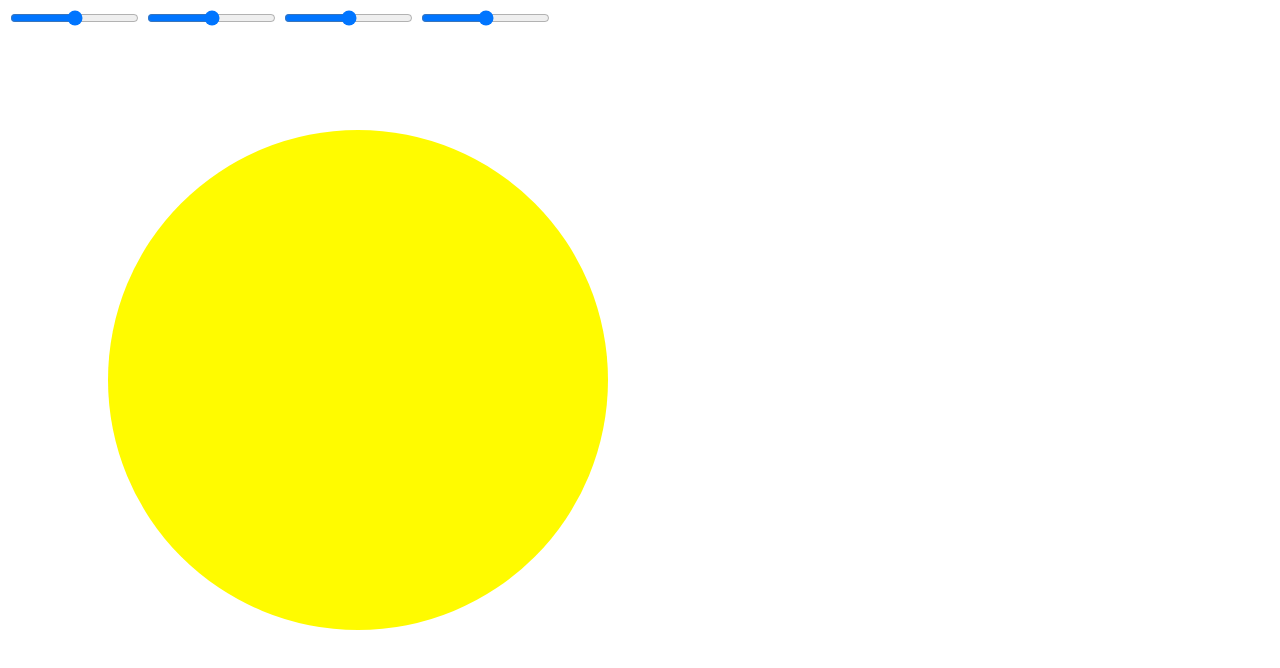
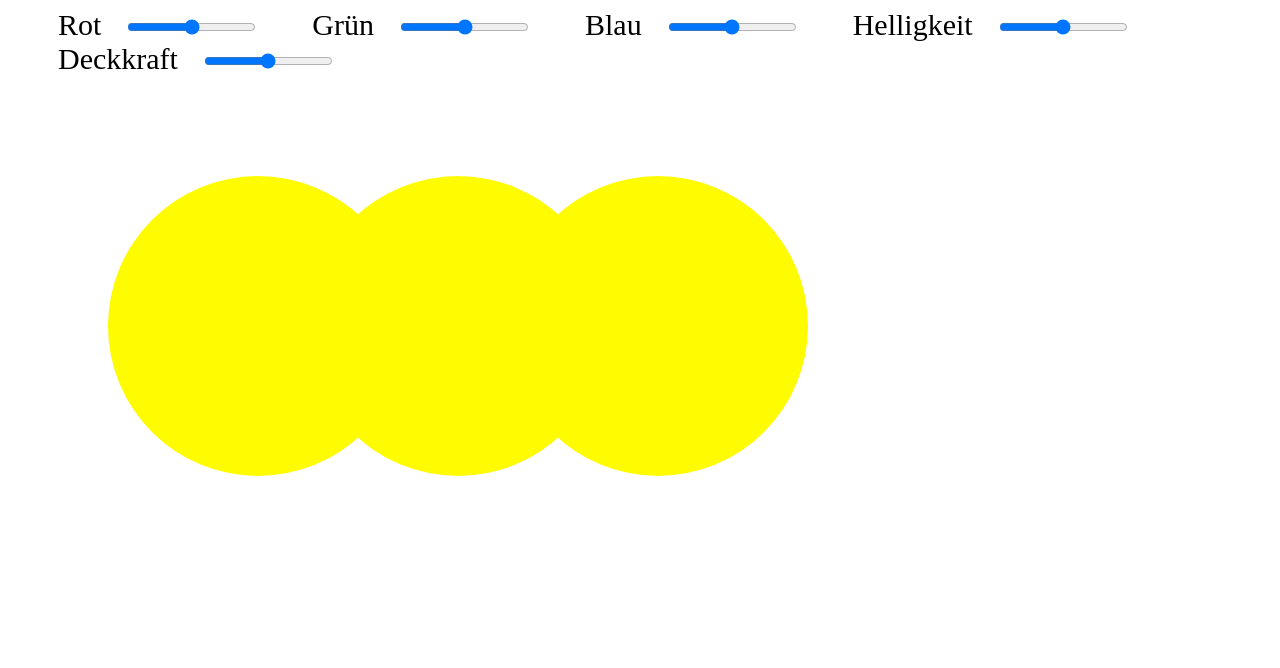
Before and after one commit to mullerow/bootcamp-katas-js, a plain HTML site: page color-mixer/index.html in a window 1280 px wide. Drawn offline with Linux system fonts and the light colour scheme.

Commit message:
feat: colormixer runs now with rgb + brightness + opacity with aditional invert colors

```diff
--- a/color-mixer/index.html
+++ b/color-mixer/index.html
@@ -11,13 +11,20 @@
 <body>
     <main>
         <header>
-            <input type="range" class="range1">
-            <input type="range" class="range2">
-            <input type="range" class="range3">
+            <label for="red">Rot</label>
+            <input type="range" class="range1" name="red">
+            <label for="green">Grün</label>
+            <input type="range" class="range2" name="green">
+            <label for="blue">Blau</label>
+            <input type="range" class="range3" name="blue">
+            <label for="brightness">Helligkeit</label>
             <input type="range" class="brightness">
+            <label for="opacity">Deckkraft</label>
+            <input type="range" class="opacity">
         </header>
         <div class="color-field">
-
+            <div class="invert-field1"></div>
+            <div class="invert-field2"></div>
         </div>
     </main>
     <script src="script.js"></script>
--- a/color-mixer/script.js
+++ b/color-mixer/script.js
@@ -3,29 +3,45 @@ const range2 = document.querySelector(".range2");
 const range3 = document.querySelector(".range3");
 const brightness = document.querySelector(".brightness");
 const colorField = document.querySelector(".color-field");
+const invert1 = document.querySelector(".invert-field1");
+const invert2 = document.querySelector(".invert-field2");
+const opacity = document.querySelector(".opacity");
 let color1 = 0;
 let color2 = 0;
 let color3 = 0;
 let brightnessLevel = 1;
 function colorMixer(e) {
   if (e.target === range1) {
-    color1 = e.target.value;
+    color1 = e.target.value * 2.55;
   }
   if (e.target === range2) {
-    color2 = e.target.value;
+    color2 = e.target.value * 2.55;
   }
   if (e.target === range3) {
-    color3 = e.target.value;
+    color3 = e.target.value * 2.55;
   }
   if (e.target === brightness) {
     brightnessLevel = e.target.value / 100;
   }
+  if (e.target === opacity) {
+    opacityLevel = e.target.value / 100;
+  }
   console.log(e.target, e.target.value);
   colorField.style.backgroundColor =
     "rgb(" + color1 + "," + color2 + "," + color3 + "," + brightnessLevel + ")";
+  colorField.style.opacity = opacityLevel;
+  //
+  invert1.style.backgroundColor =
+    "rgb(" + color1 + "," + color2 + "," + color3 + "," + brightnessLevel + ")";
+  invert1.style.filter = "invert(1)";
+
+  invert2.style.backgroundColor =
+    "rgb(" + color1 + "," + color2 + "," + color3 + "," + brightnessLevel + ")";
+  invert2.style.filter = "invert(70%)";
 }
 
 range1.addEventListener("input", colorMixer);
 range2.addEventListener("input", colorMixer);
 range3.addEventListener("input", colorMixer);
 brightness.addEventListener("input", colorMixer);
+opacity.addEventListener("input", colorMixer);
--- a/color-mixer/style.css
+++ b/color-mixer/style.css
@@ -1,7 +1,36 @@
 .color-field {
-  height: 500px;
-  width: 500px;
+  position: relative;
+  height: 300px;
+  width: 300px;
   background-color: rgb(255, 251, 0);
   border-radius: 50%;
-  margin: 100px;
+  margin: 100px 0 0 100px;
 }
+
+.invert-field1 {
+  position: absolute;
+  height: 300px;
+  width: 300px;
+  background-color: rgb(255, 251, 0);
+  border-radius: 50%;
+  margin-left: 200px;
+}
+
+.invert-field2 {
+  position: absolute;
+  height: 300px;
+  width: 300px;
+  background-color: rgb(255, 251, 0);
+  border-radius: 50%;
+  margin-left: 400px;
+}
+
+input {
+  background-color: red;
+}
+
+label {
+  margin-left: 50px;
+  margin-right: 20px;
+  font-size: 30px;
+}
```
